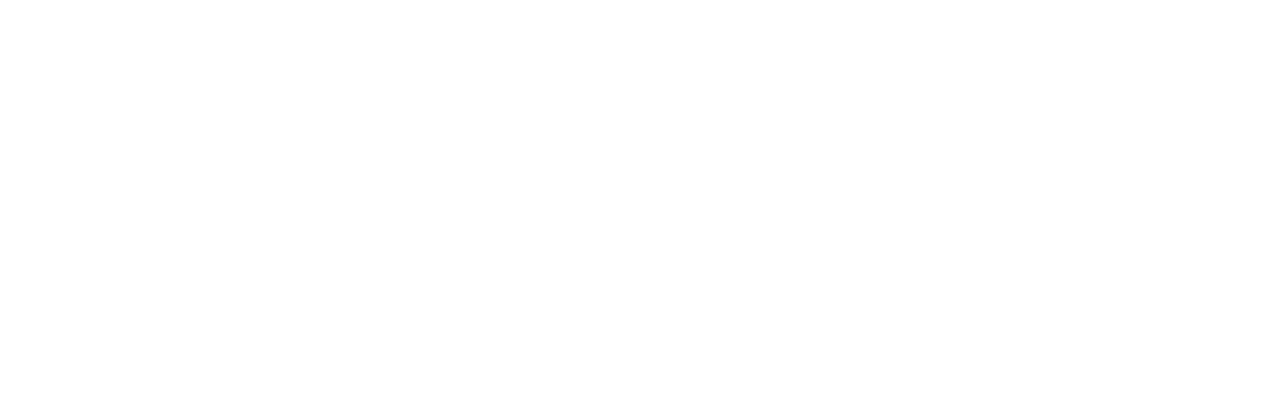
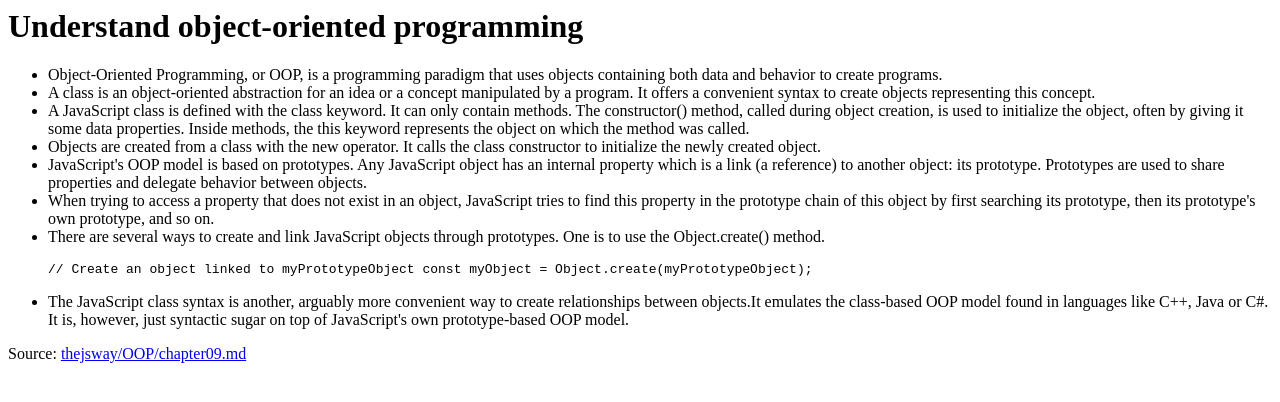
Before and after one commit to yugmani/thejsway-oop-9, a website: page index.html in a window 1280 px wide. Drawn offline with Linux system fonts and the light colour scheme.

Commit message:
oop and creating objects

```diff
--- a/index.html
+++ b/index.html
@@ -1 +1,61 @@
-<div id="app"></div>
+<div id="app">
+  <h1>Understand object-oriented programming</h1>
+  <ul>
+    <li>
+      Object-Oriented Programming, or OOP, is a programming paradigm that uses
+      objects containing both data and behavior to create programs.
+    </li>
+    <li>
+      A class is an object-oriented abstraction for an idea or a concept
+      manipulated by a program. It offers a convenient syntax to create objects
+      representing this concept.
+    </li>
+    <li>
+      A JavaScript class is defined with the class keyword. It can only contain
+      methods. The constructor() method, called during object creation, is used
+      to initialize the object, often by giving it some data properties. Inside
+      methods, the this keyword represents the object on which the method was
+      called.
+    </li>
+    <li>
+      Objects are created from a class with the new operator. It calls the class
+      constructor to initialize the newly created object.
+    </li>
+    <li>
+      JavaScript's OOP model is based on prototypes. Any JavaScript object has
+      an internal property which is a link (a reference) to another object: its
+      prototype. Prototypes are used to share properties and delegate behavior
+      between objects.
+    </li>
+    <li>
+      When trying to access a property that does not exist in an object,
+      JavaScript tries to find this property in the prototype chain of this
+      object by first searching its prototype, then its prototype's own
+      prototype, and so on.
+    </li>
+    <li>
+      There are several ways to create and link JavaScript objects through
+      prototypes. One is to use the Object.create() method.
+      <p>
+        <code
+          >// Create an object linked to myPrototypeObject const myObject =
+          Object.create(myPrototypeObject);</code
+        >
+      </p>
+    </li>
+    <li>
+      The JavaScript class syntax is another, arguably more convenient way to
+      create relationships between objects.It emulates the class-based OOP model
+      found in languages like C++, Java or C#. It is, however, just syntactic
+      sugar on top of JavaScript's own prototype-based OOP model.
+    </li>
+  </ul>
+
+  <p>
+    Source:
+    <a
+      href="https://github.com/thejsway/thejsway/blob/master/manuscript/chapter09.md"
+      >thejsway/OOP/chapter09.md</a
+    >
+  </p>
+</div>
```
Also changed, not shown: index.js (+29 -0 lines).
